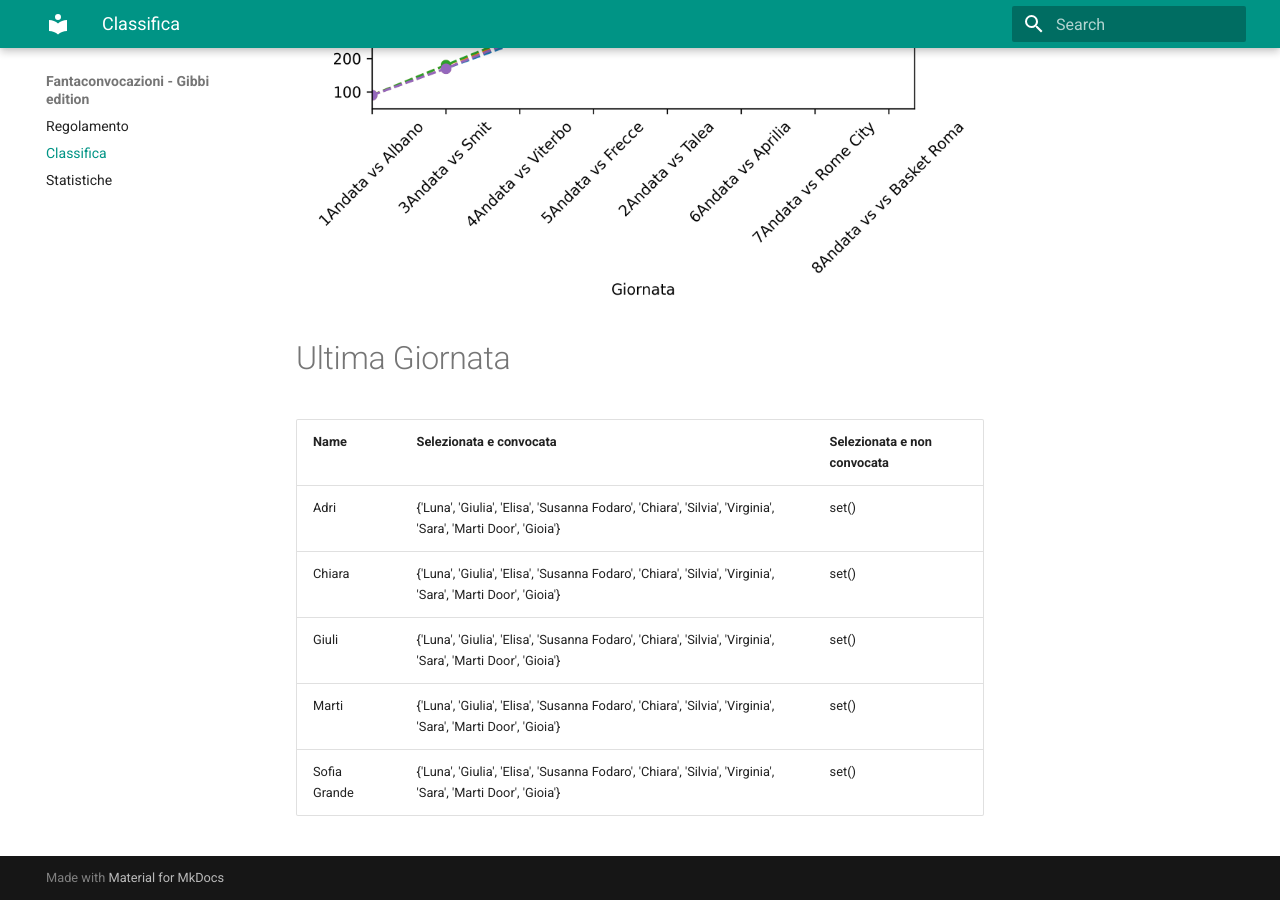
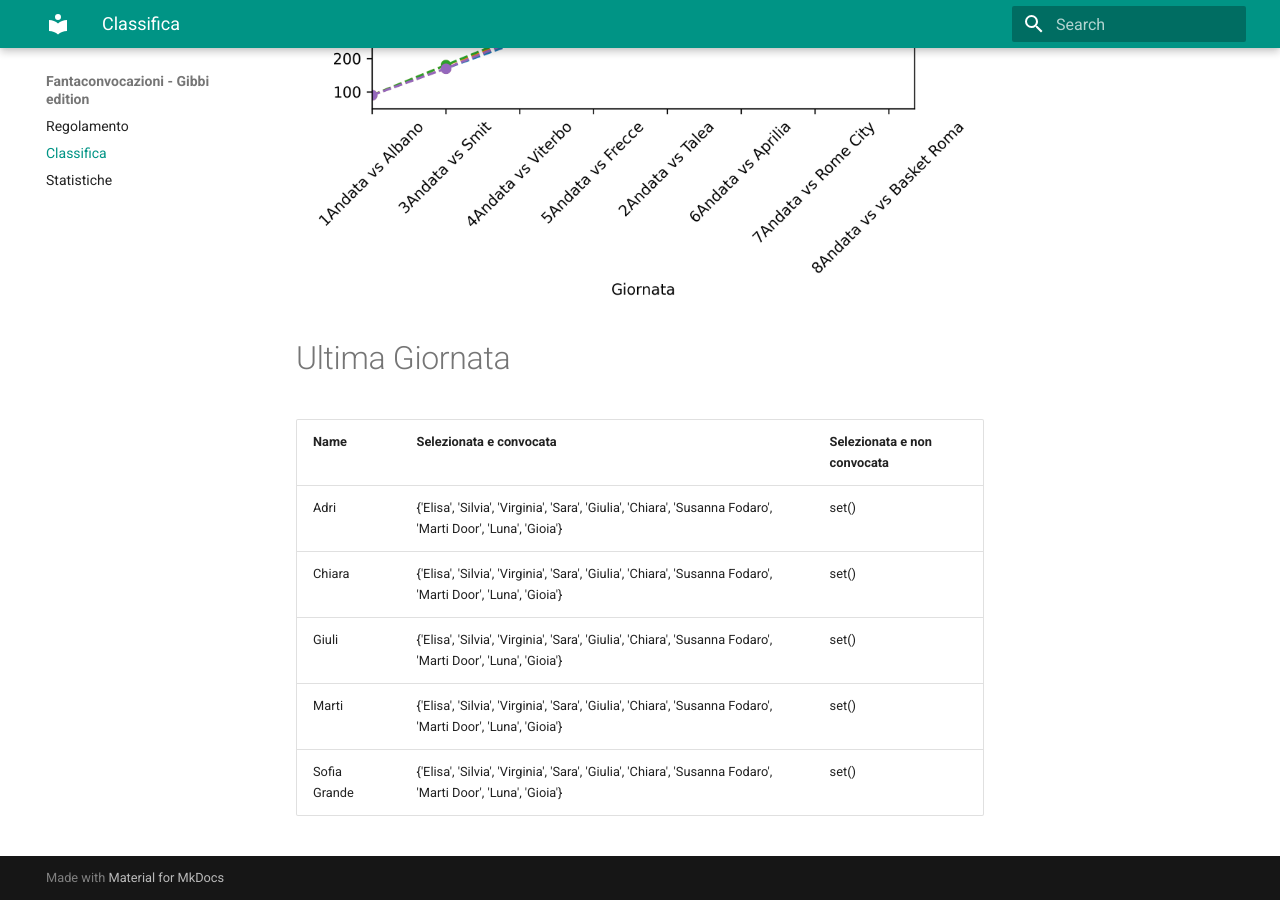
Before and after one commit to martinig94/fantagibbi, an MkDocs documentation site: the page built from docs/Classifica.md, in a window 1280 px wide and 900 px high, scrolled down 810 px. Built offline with MkDocs 1.6.1 and Material for MkDocs 9.7.7, drawn with Linux system fonts in a browser that asks for light colours.

Commit message:
Auto-update from main.py

```diff
--- a/docs/Classifica.md
+++ b/docs/Classifica.md
@@ -18,9 +18,9 @@
 <!-- START_TABLE CORRECT -->
 | Name         | Selezionata e convocata                                                                                      | Selezionata e non convocata   |
 |:-------------|:-------------------------------------------------------------------------------------------------------------|:------------------------------|
-| Adri         | {'Luna', 'Giulia', 'Elisa', 'Susanna Fodaro', 'Chiara', 'Silvia', 'Virginia', 'Sara', 'Marti Door', 'Gioia'} | set()                         |
-| Chiara       | {'Luna', 'Giulia', 'Elisa', 'Susanna Fodaro', 'Chiara', 'Silvia', 'Virginia', 'Sara', 'Marti Door', 'Gioia'} | set()                         |
-| Giuli        | {'Luna', 'Giulia', 'Elisa', 'Susanna Fodaro', 'Chiara', 'Silvia', 'Virginia', 'Sara', 'Marti Door', 'Gioia'} | set()                         |
-| Marti        | {'Luna', 'Giulia', 'Elisa', 'Susanna Fodaro', 'Chiara', 'Silvia', 'Virginia', 'Sara', 'Marti Door', 'Gioia'} | set()                         |
-| Sofia Grande | {'Luna', 'Giulia', 'Elisa', 'Susanna Fodaro', 'Chiara', 'Silvia', 'Virginia', 'Sara', 'Marti Door', 'Gioia'} | set()                         |
+| Adri         | {'Elisa', 'Silvia', 'Virginia', 'Sara', 'Giulia', 'Chiara', 'Susanna Fodaro', 'Marti Door', 'Luna', 'Gioia'} | set()                         |
+| Chiara       | {'Elisa', 'Silvia', 'Virginia', 'Sara', 'Giulia', 'Chiara', 'Susanna Fodaro', 'Marti Door', 'Luna', 'Gioia'} | set()                         |
+| Giuli        | {'Elisa', 'Silvia', 'Virginia', 'Sara', 'Giulia', 'Chiara', 'Susanna Fodaro', 'Marti Door', 'Luna', 'Gioia'} | set()                         |
+| Marti        | {'Elisa', 'Silvia', 'Virginia', 'Sara', 'Giulia', 'Chiara', 'Susanna Fodaro', 'Marti Door', 'Luna', 'Gioia'} | set()                         |
+| Sofia Grande | {'Elisa', 'Silvia', 'Virginia', 'Sara', 'Giulia', 'Chiara', 'Susanna Fodaro', 'Marti Door', 'Luna', 'Gioia'} | set()                         |
 <!-- END_TABLE CORRECT -->
```
